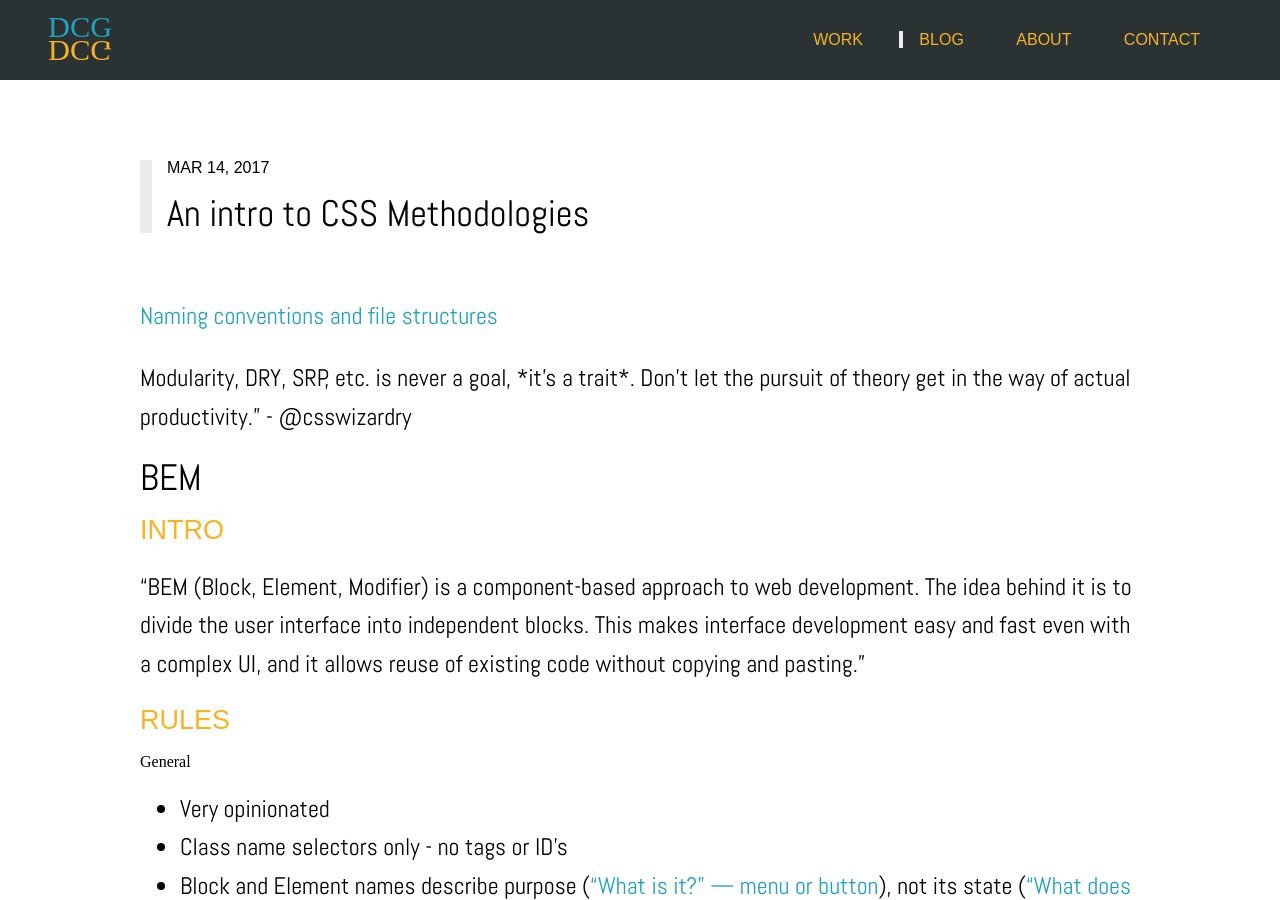
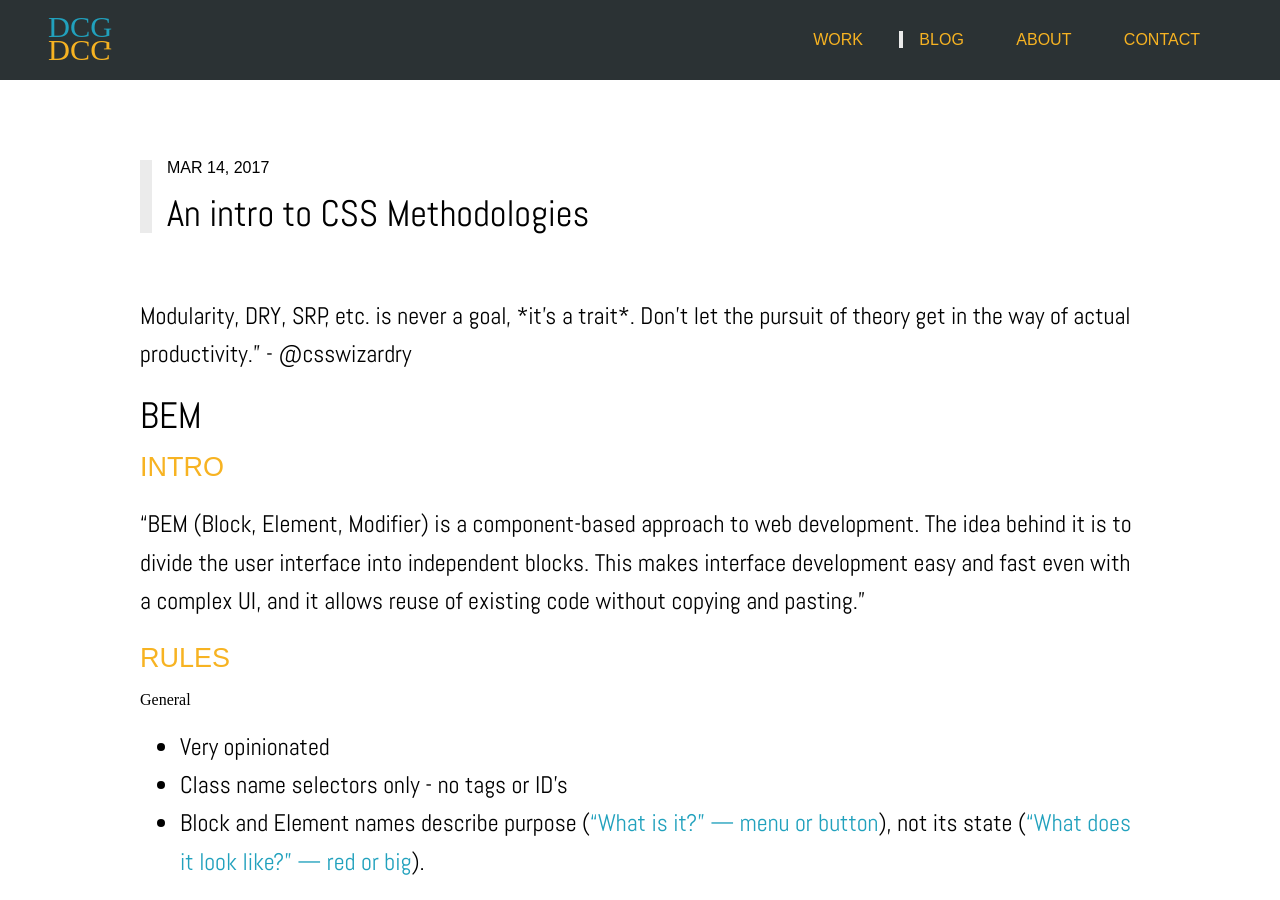
Before and after one commit to hidanielle/hidanielle.github.io, a Jekyll site: the page built from _posts/blog/2017-03-14-css-methodologies.markdown, in a window 1280 px wide and 900 px high. Built offline with Jekyll 4.4.1, drawn with Linux system fonts in a browser that asks for light colours; nearby versions of some CDN libraries; some web fonts are replaced.

Commit message:
Update 2017-03-14-css-methodologies.markdown

```diff
--- a/_posts/blog/2017-03-14-css-methodologies.markdown
+++ b/_posts/blog/2017-03-14-css-methodologies.markdown
@@ -5,8 +5,6 @@ date:   2017-03-14 12:48:54 -0500
 categories:
 - blog
 ---
-
-_Naming conventions and file structures_
 
 > Modularity, DRY, SRP, etc. is never a goal, \*it’s a trait\*. Don’t
 > let the pursuit of theory get in the way of actual productivity.” -
```
